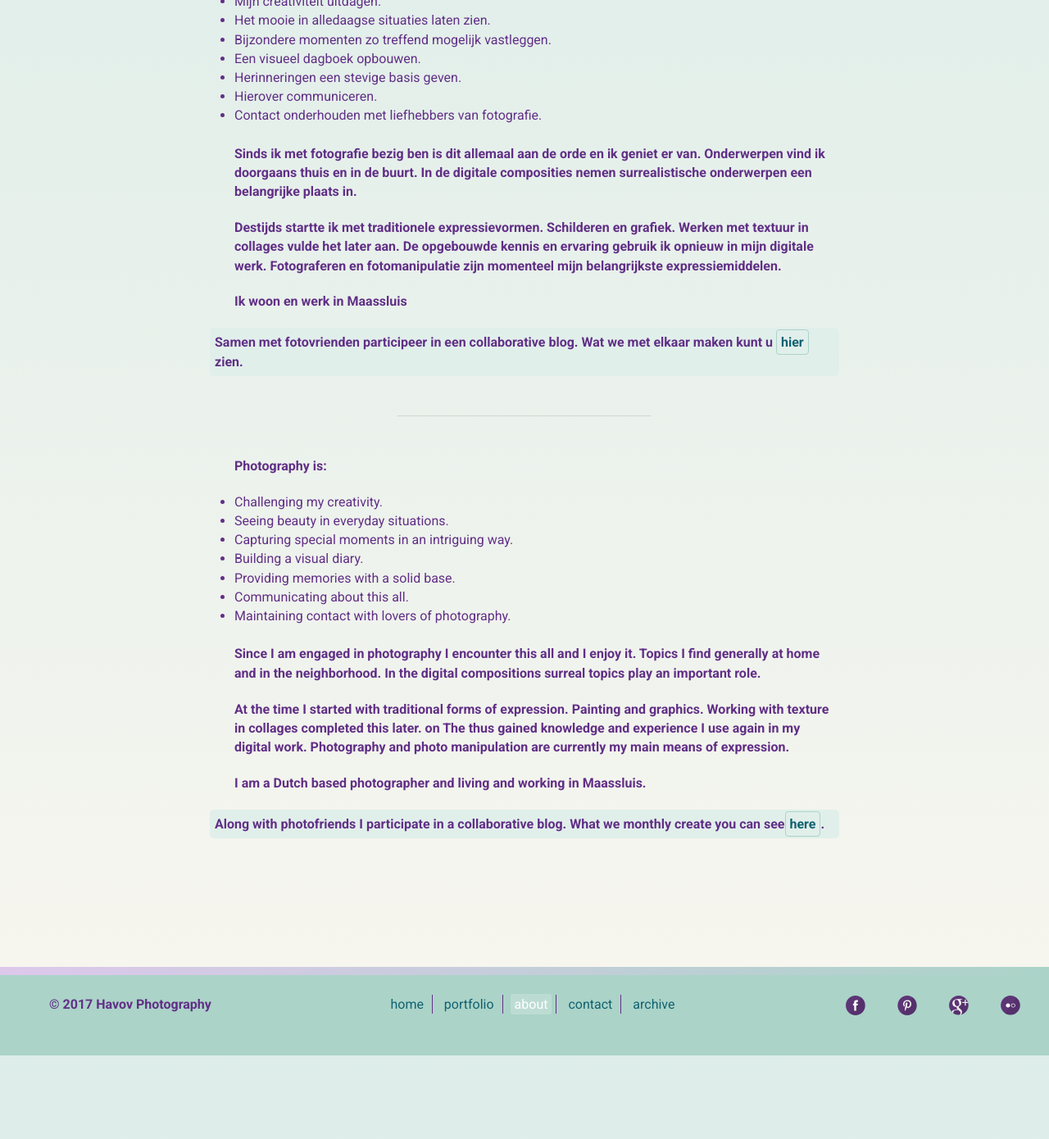
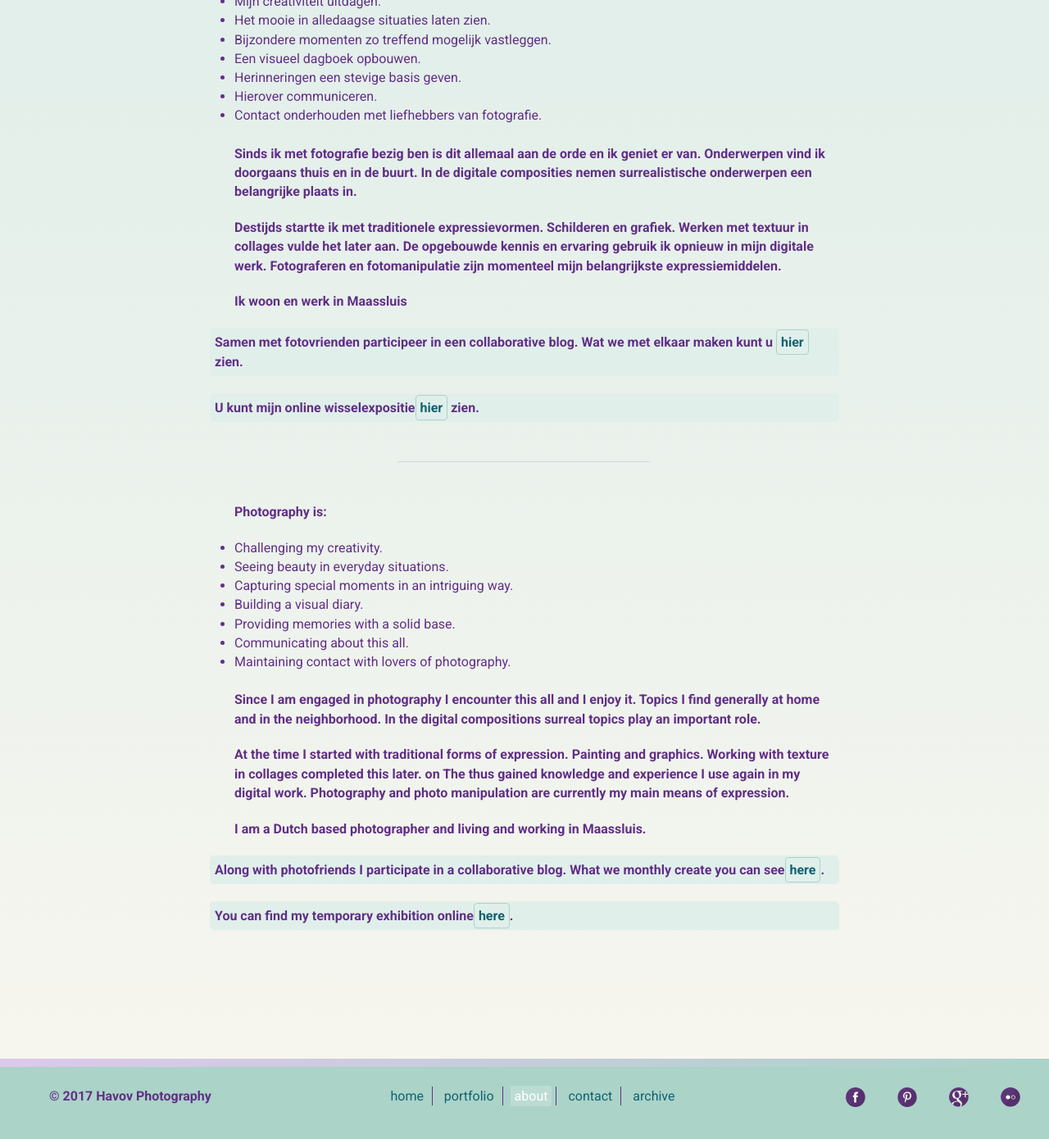
Before and after one commit to hansvanoverbeek/photoblog, a Jekyll site: the page built from about.md, in a window 1280 px wide and 1400 px high, scrolled down 320 px. Shown: the top 1390 px of the window at 82% size. Built offline with Jekyll 4.4.1, drawn with Linux system fonts in a browser that asks for light colours; before the commit the page ends 1608 px from its top, so only the background shows below that.

Commit message:
posting april blogpost

```diff
--- a/about.md
+++ b/about.md
@@ -27,6 +27,10 @@ Ik woon en werk in Maassluis
 <p class="highlight">
 Samen met fotovrienden participeer in een collaborative blog. Wat we met elkaar maken kunt u <a href="https://12months12pictures.wordpress.com/">hier</a> zien.
 </p>
+<p class="highlight">
+U kunt mijn online wisselexpositie<a href="http://www.havov.nl">hier</a> zien.
+</p>
+
 
 <hr>
 
@@ -51,5 +55,8 @@ I am a Dutch based photographer and living and working in Maassluis.
 <p class="highlight">
 Along with photofriends I participate in a collaborative blog.  What we monthly create you can see<a href="https://12months12pictures.wordpress.com/">here</a>.
 </p>
+<p class="highlight">
+You can find my temporary exhibition online<a href="http://www.havov.nl">here</a>.
+</p>
 
 <br><br>
```
Also changed, not shown: images/sunrise.jpg (added), 1 other file.
